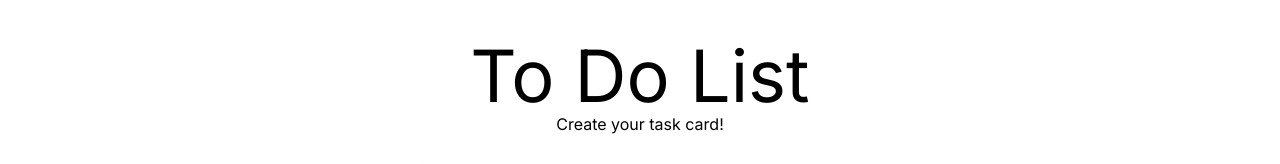
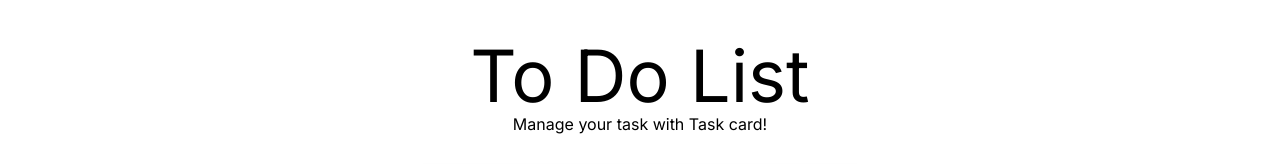
Before and after one commit to KeikoShimizu/Todolist-Next.js-Typescript-TENYHUB, a Next.js app: page / in a window 1280 px wide. Shown: the top 164 px of the page. Built offline with nearby package versions, Linux system fonts and the light colour scheme.

Commit message:
Changed subtitle

```diff
--- a/src/app/components/Header.tsx
+++ b/src/app/components/Header.tsx
@@ -2,7 +2,7 @@ const HeaderArea = () => {
   return (
     <div className='flex flex-col items-center mt-10'>
       <h1 className='fond-bold text-7xl'>To Do List</h1>
-      <p>Create your task card!</p>
+      <p>Manage your task with Task card!</p>
     </div>
   )
 };
```
